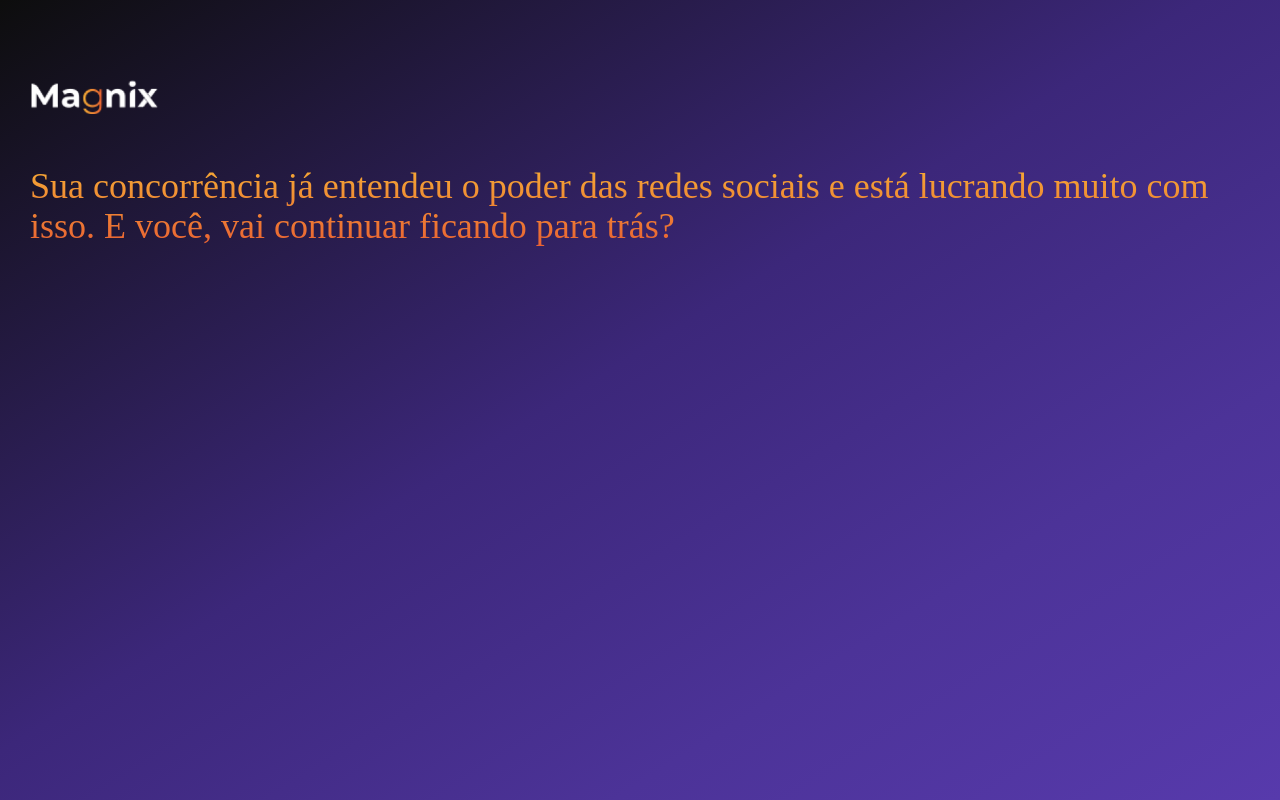
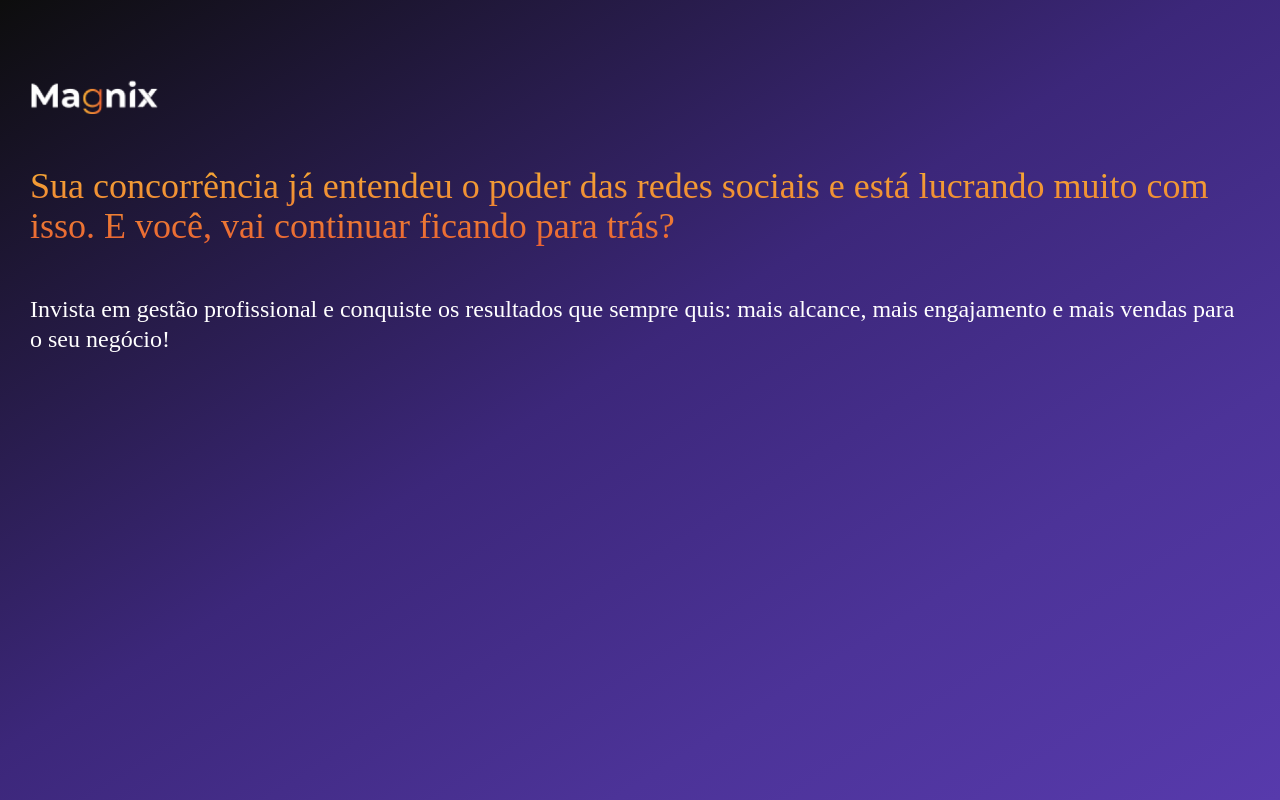
Before and after one commit to pedroeuzebiodev/agenciamagnix.com, a PHP site: page / in a window 1280 px wide. Run offline with PHP 8.4, Linux system fonts and the light colour scheme.

Commit message:
Adiciona Subtítulo da Seção de Início

```diff
--- a/index.html
+++ b/index.html
@@ -50,6 +50,12 @@
               Sua concorrência já entendeu o poder das redes sociais e está
               lucrando muito com isso. E você, vai continuar ficando para trás?
             </h1>
+
+            <h2>
+              Invista em gestão profissional e conquiste os resultados que
+              sempre quis: mais alcance, mais engajamento e mais vendas para o
+              seu negócio!
+            </h2>
           </div>
         </section>
       </main>
--- a/src/css/index.css
+++ b/src/css/index.css
@@ -58,4 +58,15 @@ body * {
   -webkit-background-clip: text;
 
   color: transparent;
+
+  margin-bottom: 4.8rem;
 }
+
+#app #home-section h2 {
+  font-size: 2.4rem;
+  font-weight: 400;
+
+  line-height: 3rem;
+
+  color: #ffffff;
+}
```
